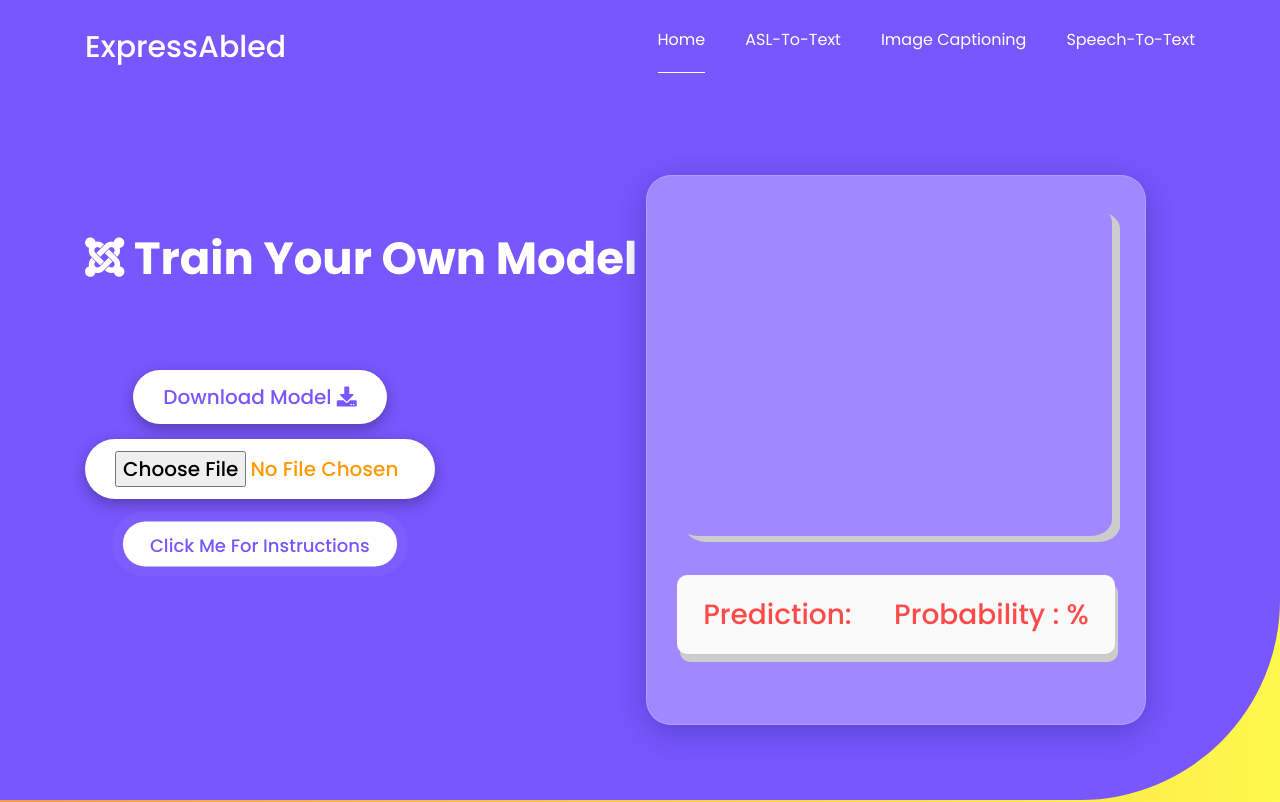
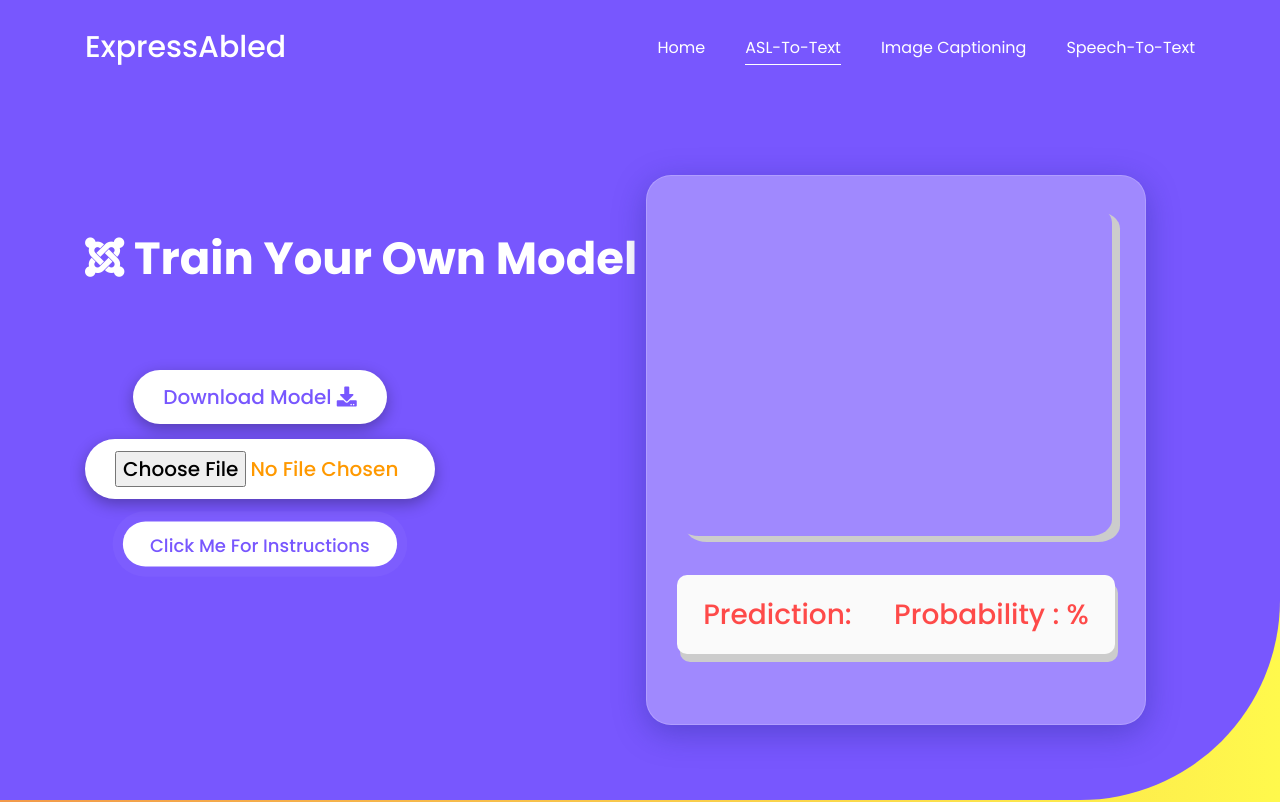
Before and after one commit to SrushtiHaryan/ASL-to-Text, a plain HTML site: page index.html in a window 1280 px wide. Shown: the top 802 px of the page. Drawn offline with nearby package versions, Linux system fonts and the light colour scheme; a script that the page names is missing.

Commit message:
penultimate-commit-1

```diff
--- a/css/style.css
+++ b/css/style.css
@@ -247,7 +247,7 @@ body {
 }
 
 .active{
-  height:50px;
+  /* height:50px; */
 }
 
 .success:before{
--- a/index.html
+++ b/index.html
@@ -29,7 +29,7 @@
   <link rel="stylesheet" href="css/bootstrap.min.css" />
   <!-- main css -->
   <link rel="stylesheet" href="css/style.css" />
-  <link rel="icon" type="image/png" href="images/logo.png">
+  <link rel="icon" type="image/png" href="images/logo2.png">
   <!-- <link rel="stylesheet" href="styles.css" /> -->
 </head>
 
@@ -49,10 +49,10 @@
       <div class="collapse navbar-collapse" id="collapsibleNavbar">
         <ul class="navbar-nav ml-auto">
           <li class="nav-item">
-            <a class="nav-link active" href="#">Home</a>
+            <a class="nav-link " href="#">Home</a>
           </li>
           <li class="nav-item">
-            <a class="nav-link" href="#">ASL-to-Text</a>
+            <a class="nav-link active" href="#">ASL-to-Text</a>
           </li>
           <li class="nav-item">
             <a class="nav-link" href="#">Image Captioning</a>
```
Also changed, not shown: images/logo.jpg (added), images/logo2.png (added).
